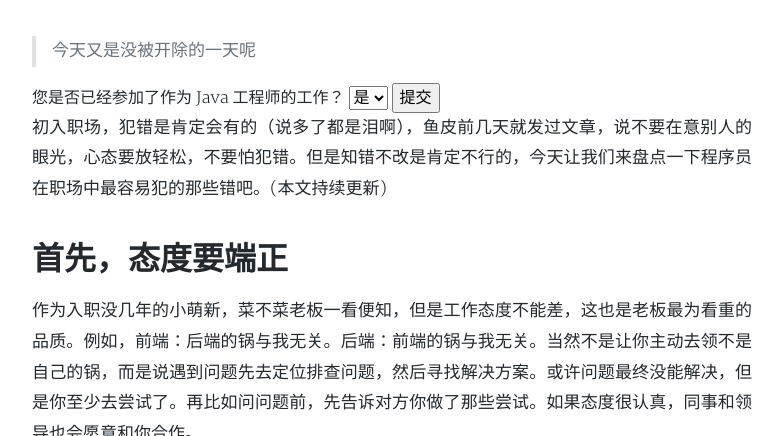
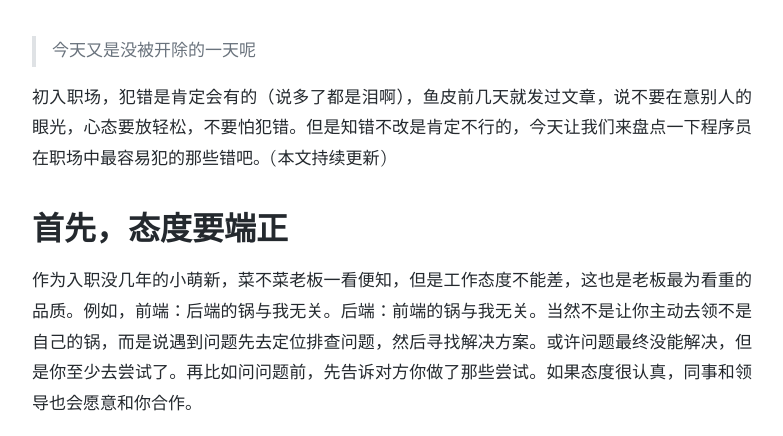
Before and after one commit to Stringzwb/Stringzwb.github.io, a Jekyll site: the page built from _posts/2023-09-14-程序员工作中要注意的那些事.md, in a window 1280 px wide and 900 px high, cut to the strip 464-900 px from the top of the window. Shown: the whole strip, without its empty margins (248-1031 px from the left). Built offline with Jekyll 4.4.1, drawn with Linux system fonts in a browser that asks for light colours; nearby versions of some CDN libraries; comment, search, counter and statistics services are not loaded; a style sheet for code colours, icons or effects is not loaded.

Commit message:
update 测试html

```diff
--- a/_posts/2023-09-14-程序员工作中要注意的那些事.md
+++ b/_posts/2023-09-14-程序员工作中要注意的那些事.md
@@ -9,28 +9,6 @@ tags: 职场生活
 
 > 今天又是没被开除的一天呢
 
-<form id="javaEngineerForm">
-  <label for="hasWorkedAsJavaEngineer">您是否已经参加了作为 Java 工程师的工作？</label>
-  <select id="hasWorkedAsJavaEngineer" name="hasWorkedAsJavaEngineer">
-    <option value="yes">是</option>
-    <option value="no">否</option>
-  </select>
-  <input type="submit" value="提交">
-</form>
-
-<script>
-  const JAVA_ENGINEER_FORM = document.getElementById('javaEngineerForm');
-  JAVA_ENGINEER_FORM.addEventListener('submit', function(event) {
-    event.preventDefault();
-    const formData = new FormData(JAVA_ENGINEER_FORM);
-    const hasWorked = formData.get('hasWorkedAsJavaEngineer');
-    if (hasWorked === 'yes') {
-      alert('谢谢您的参与，您已经是一名 Java 工程师。');
-    } else {
-      alert('谢谢您的参与，您还未成为一名 Java 工程师。');
-    }
-  });
-</script>
 
 初入职场，犯错是肯定会有的（说多了都是泪啊），鱼皮前几天就发过文章，说不要在意别人的眼光，心态要放轻松，不要怕犯错。但是知错不改是肯定不行的，今天让我们来盘点一下程序员在职场中最容易犯的那些错吧。(本文持续更新)
 
```
